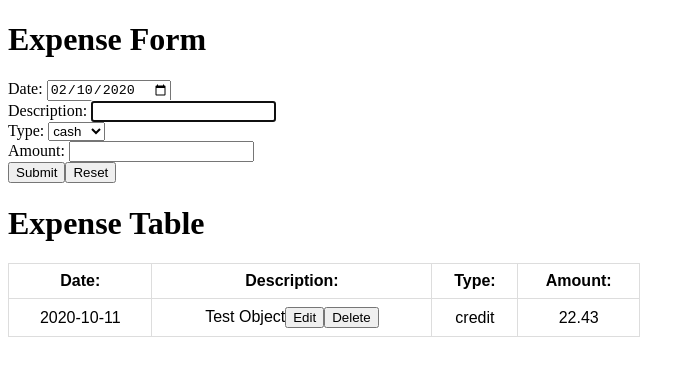
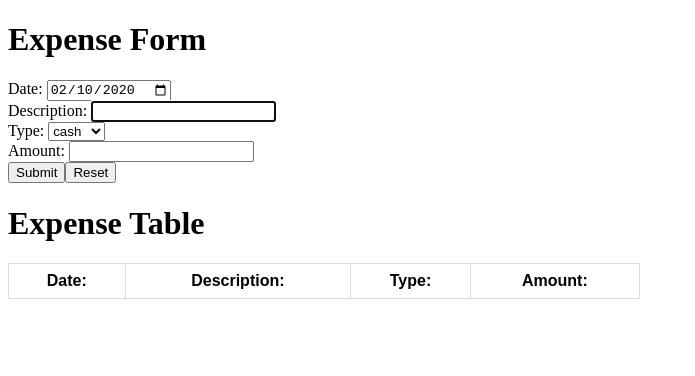
Before and after one commit to MikeMcGrain/expense_tracker, a React (Create React App) app: page / in a window 1280 px wide. Shown: the top 376 px of the page, without its empty margins (0-695 px from the left). Built offline with nearby package versions, Linux system fonts and the light colour scheme.

Commit message:
updateItem()

```diff
--- a/src/components/EditExpense.js
+++ b/src/components/EditExpense.js
@@ -1,10 +1,9 @@
-import React, { useContext, useState} from "react"
+import React, { useContext, useState } from "react"
 import { ItemsContext } from "../contexts/ItemsContext"
-
 
 export default props => {
   const { updateItem } = useContext(ItemsContext)
-    const [id, setID] = useState(props.itemToEdit.id)
+  const [id] = useState(props.itemToEdit.id)
   const [date, setDate] = useState(props.itemToEdit.date)
   const [description, setDescription] = useState(props.itemToEdit.description)
   const [type, setType] = useState(props.itemToEdit.type)
--- a/src/contexts/ItemsContext.js
+++ b/src/contexts/ItemsContext.js
@@ -4,13 +4,13 @@ import shortid from "shortid"
 export const ItemsContext = createContext()
 const ItemsContextProvider = props => {
   const [items, setItems] = useState([
-    {
-      id: shortid.generate(),
-      date: "2020-10-11",
-      description: "Test Object",
-      type: "credit",
-      amount: 22.43
-    }
+    // {
+    //   id: shortid.generate(),
+    //   date: "2020-10-11",
+    //   description: "Test Object",
+    //   type: "credit",
+    //   amount: 22.43
+    // }
   ])
 
   const addItem = (date, description, type, amount) => {
@@ -26,14 +26,21 @@ const ItemsContextProvider = props => {
     ])
   }
   const updateItem = (id, date, description, type, amount) => {
-    //for each item, if it has mathing id , then change date, desc, ...
+    items.forEach(item => {
+      if (id === item.id) {
+        item.date = date
+        item.description = description
+        item.type = type
+        item.amount = amount
+      }
+    })
   }
   const removeItem = id => {
     setItems(items.filter(item => item.id !== id))
   }
 
   return (
-    <ItemsContext.Provider value={{ items, addItem, removeItem }}>
+    <ItemsContext.Provider value={{ items, addItem, updateItem, removeItem }}>
       {props.children}
     </ItemsContext.Provider>
   )
```
Also changed, not shown: src/components/ExpenseForm.js (+25 -4 lines). Lines whose indentation alone changed are shown as unchanged.
